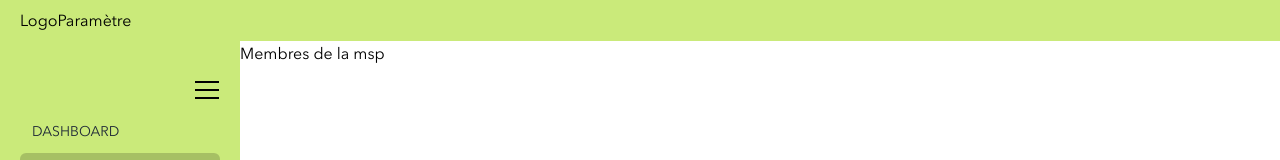
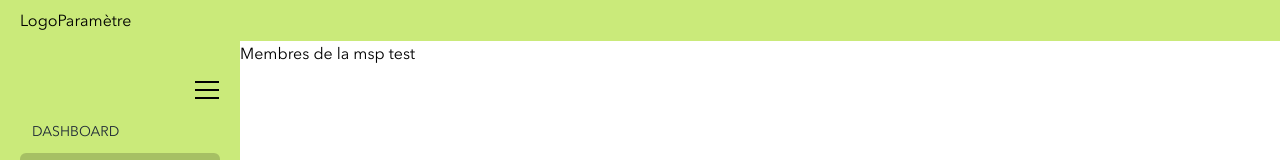
Before and after one commit to Wacil23/msp, a Next.js app in the folder frontend/: page /dashboard/membres in a window 1280 px wide. Shown: the top 160 px of the page. Built offline with nearby package versions, Linux system fonts and the light colour scheme.

Commit message:
second test pre commit

```diff
--- a/frontend/src/app/(dashboard)/dashboard/membres/page.tsx
+++ b/frontend/src/app/(dashboard)/dashboard/membres/page.tsx
@@ -1,7 +1,7 @@
 import React from "react";
 
 const Membres = () => {
-  return <div>Membres de la msp</div>;
+  return <div>Membres de la msp test</div>;
 };
 
 export default Membres;
```
Also changed, not shown: 1 other file (tests, documents, lock files or other folders).
